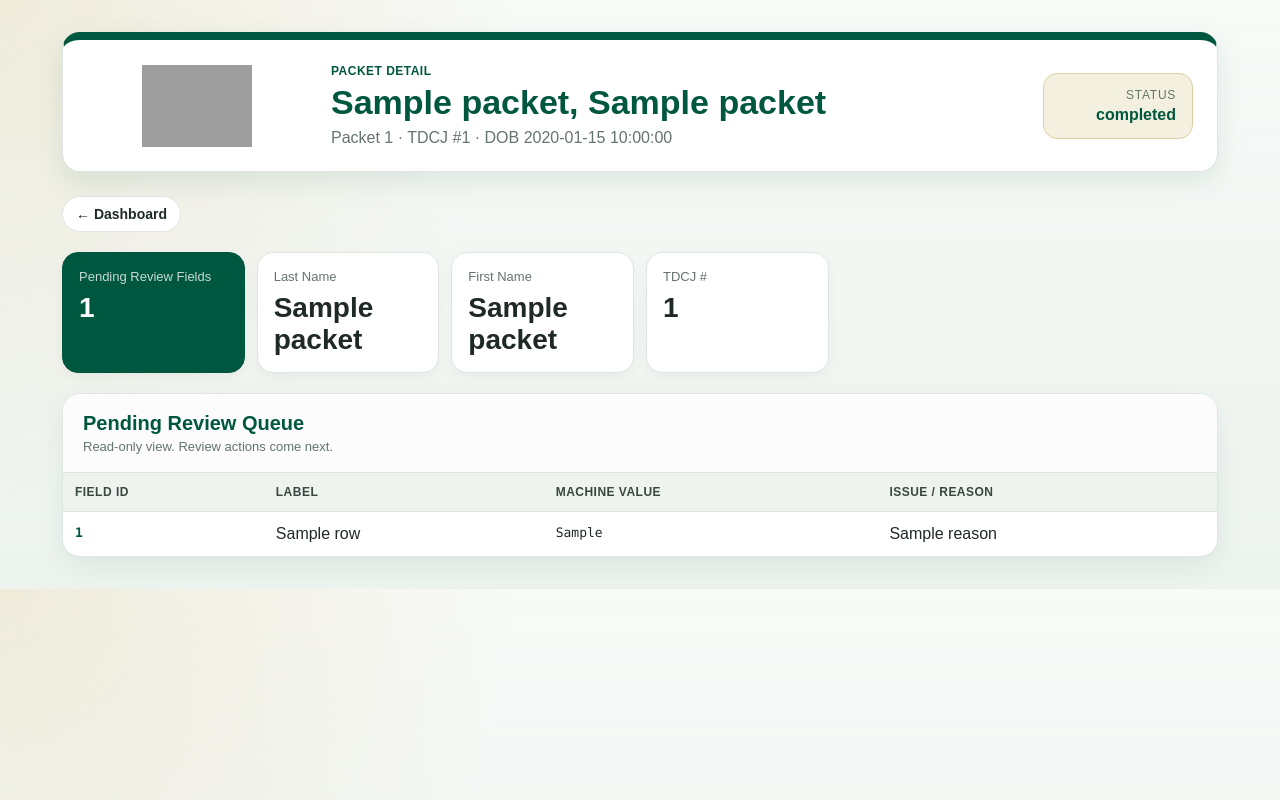
After one commit to therealjoshhayes-a11y/LSCO-Windham-College-Application-Processor, a Flask app: template src/lsco_tdcj_intake/review_app/templates/packet.html in a window 1280 px wide. The commit adds this page. Run offline with Flask 3, Linux system fonts and the light colour scheme; the template is opened without the code that fills it: most values are stand-ins (such as "Sample title", 1, 10 or a date in 2020); grey boxes are pictures that could not be loaded.

Commit message:
Add packet detail view

```diff
--- a/src/lsco_tdcj_intake/review_app/app.py
+++ b/src/lsco_tdcj_intake/review_app/app.py
@@ -1,10 +1,12 @@
 from __future__ import annotations
 
-from flask import Flask, render_template, request
+from flask import Flask, abort, render_template, request
 
 from lsco_tdcj_intake.review_app.packet_store import (
     filter_packets,
+    get_packet,
     read_packet_registry,
+    read_packet_review_rows,
     registry_summary,
 )
 
@@ -26,4 +28,18 @@ def create_app() -> Flask:
             status_filter=status_filter,
         )
 
+    @app.route("/packet/<packet_id>")
+    def packet_detail(packet_id: str):
+        packet = get_packet(packet_id)
+        if packet is None:
+            abort(404)
+
+        review_rows = read_packet_review_rows(packet_id)
+
+        return render_template(
+            "packet.html",
+            packet=packet,
+            review_rows=review_rows,
+        )
+
     return app
--- a/src/lsco_tdcj_intake/review_app/static/review.css
+++ b/src/lsco_tdcj_intake/review_app/static/review.css
@@ -302,3 +302,12 @@ tr:last-child td {
         overflow-x: auto;
     }
 }
+.packet-id a {
+    color: var(--lsco-green);
+    font-weight: 700;
+    text-decoration: none;
+}
+
+.packet-id a:hover {
+    text-decoration: underline;
+}
--- a/src/lsco_tdcj_intake/review_app/templates/index.html
+++ b/src/lsco_tdcj_intake/review_app/templates/index.html
@@ -87,7 +87,11 @@
                 <tbody>
                     {% for packet in packets %}
                     <tr>
-                        <td class="mono packet-id">{{ packet.packet_id }}</td>
+                        <td class="mono packet-id">
+                             <a href="{{ url_for('packet_detail', packet_id=packet.packet_id) }}">
+                                {{ packet.packet_id }}
+                            </a>
+                        </td>
                         <td><span class="status-pill status-{{ packet.status }}">{{ packet.status }}</span></td>
                         <td><strong>{{ packet.pending_review_count }}</strong></td>
                         <td>{{ packet.student_last_name }}</td>
--- /dev/null
+++ b/src/lsco_tdcj_intake/review_app/templates/packet.html
@@ -0,0 +1,91 @@
+<!doctype html>
+<html lang="en">
+<head>
+    <meta charset="utf-8">
+    <title>Packet {{ packet.packet_id }} | LSCO TDCJ Intake Review</title>
+    <link rel="stylesheet" href="{{ url_for('static', filename='review.css') }}">
+</head>
+<body>
+    <main class="page">
+        <header class="hero">
+            <div class="brand-block">
+                <img
+                    class="brand-logo"
+                    src="{{ url_for('static', filename='LSCO-logo-horizontal-green.png') }}"
+                    alt="Lamar State College Orange"
+                >
+                <div>
+                    <p class="eyebrow">Packet Detail</p>
+                    <h1>{{ packet.student_last_name }}, {{ packet.student_first_name }}</h1>
+                    <p class="subtitle">
+                        Packet {{ packet.packet_id }} · TDCJ #{{ packet.tdcj_number }} · DOB {{ packet.dob }}
+                    </p>
+                </div>
+            </div>
+            <div class="hero-badge">
+                <span>Status</span>
+                <strong>{{ packet.status }}</strong>
+            </div>
+        </header>
+
+        <nav class="filters">
+            <a href="{{ url_for('index') }}">← Dashboard</a>
+        </nav>
+
+        <section class="summary-grid">
+            <div class="summary-card primary">
+                <span class="summary-label">Pending Review Fields</span>
+                <strong>{{ review_rows|length }}</strong>
+            </div>
+            <div class="summary-card">
+                <span class="summary-label">Last Name</span>
+                <strong>{{ packet.student_last_name }}</strong>
+            </div>
+            <div class="summary-card">
+                <span class="summary-label">First Name</span>
+                <strong>{{ packet.student_first_name }}</strong>
+            </div>
+            <div class="summary-card">
+                <span class="summary-label">TDCJ #</span>
+                <strong>{{ packet.tdcj_number }}</strong>
+            </div>
+        </section>
+
+        <section class="packet-table-card">
+            <div class="table-header">
+                <div>
+                    <h2>Pending Review Queue</h2>
+                    <p>Read-only view. Review actions come next.</p>
+                </div>
+            </div>
+
+            <table>
+                <thead>
+                    <tr>
+                        <th>Field ID</th>
+                        <th>Label</th>
+                        <th>Machine Value</th>
+                        <th>Issue / Reason</th>
+                    </tr>
+                </thead>
+                <tbody>
+                    {% for row in review_rows %}
+                    <tr>
+                        <td class="mono packet-id">{{ row.field_id }}</td>
+                        <td>{{ row.label or row.field_label or row.name }}</td>
+                        <td class="mono">
+                            {{ row.machine_value or row.ocr_value or row.suggested_value or row.value }}
+                        </td>
+                        <td>{{ row.reason or row.review_reason or row.status or row.issue }}</td>
+                    </tr>
+                    {% else %}
+                    <tr>
+                        <td colspan="4" class="empty">No pending review rows found for this packet.</td>
+                    </tr>
+                    {% endfor %}
+                </tbody>
+            </table>
+        </section>
+    </main>
+</body>
+</html>
```
Also changed, not shown: src/lsco_tdcj_intake/review_app/packet_store.py (+26 -0 lines).
